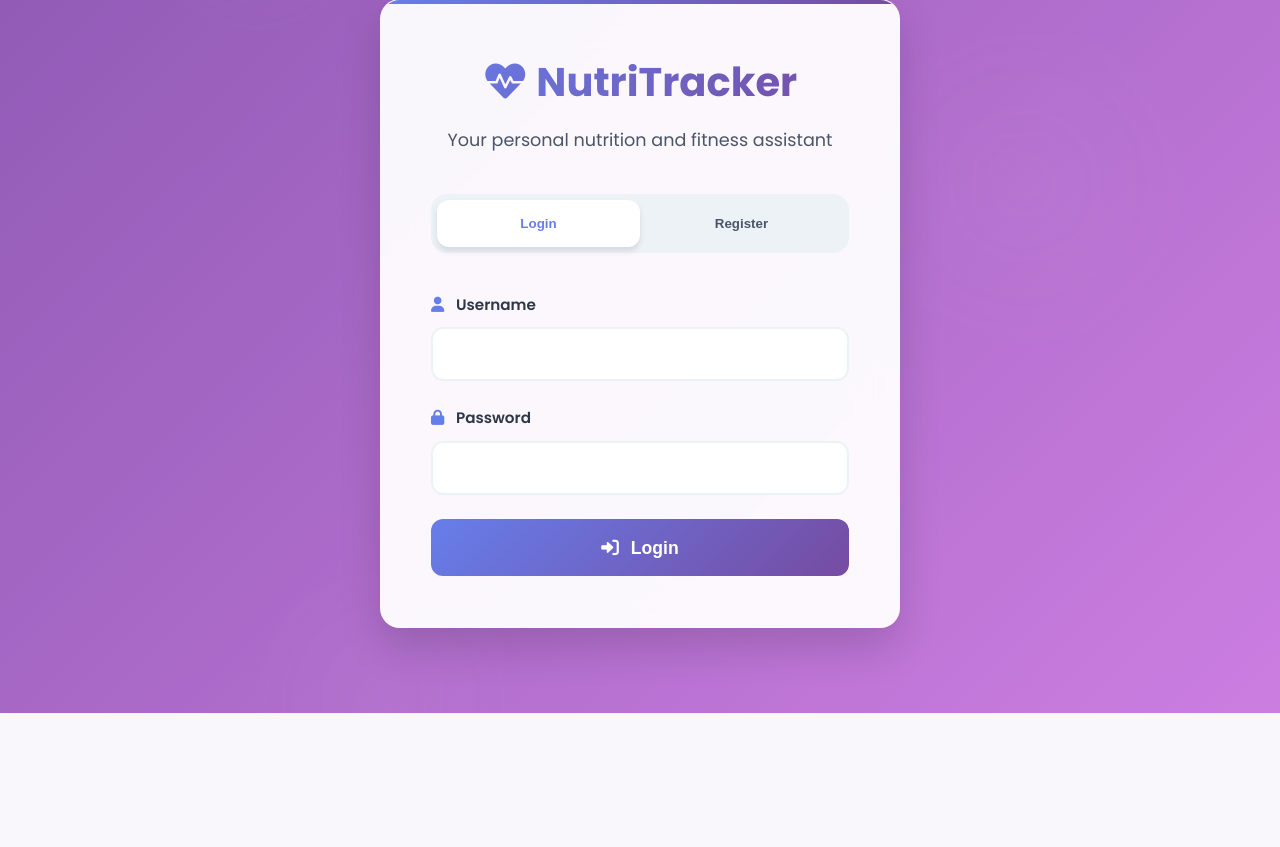
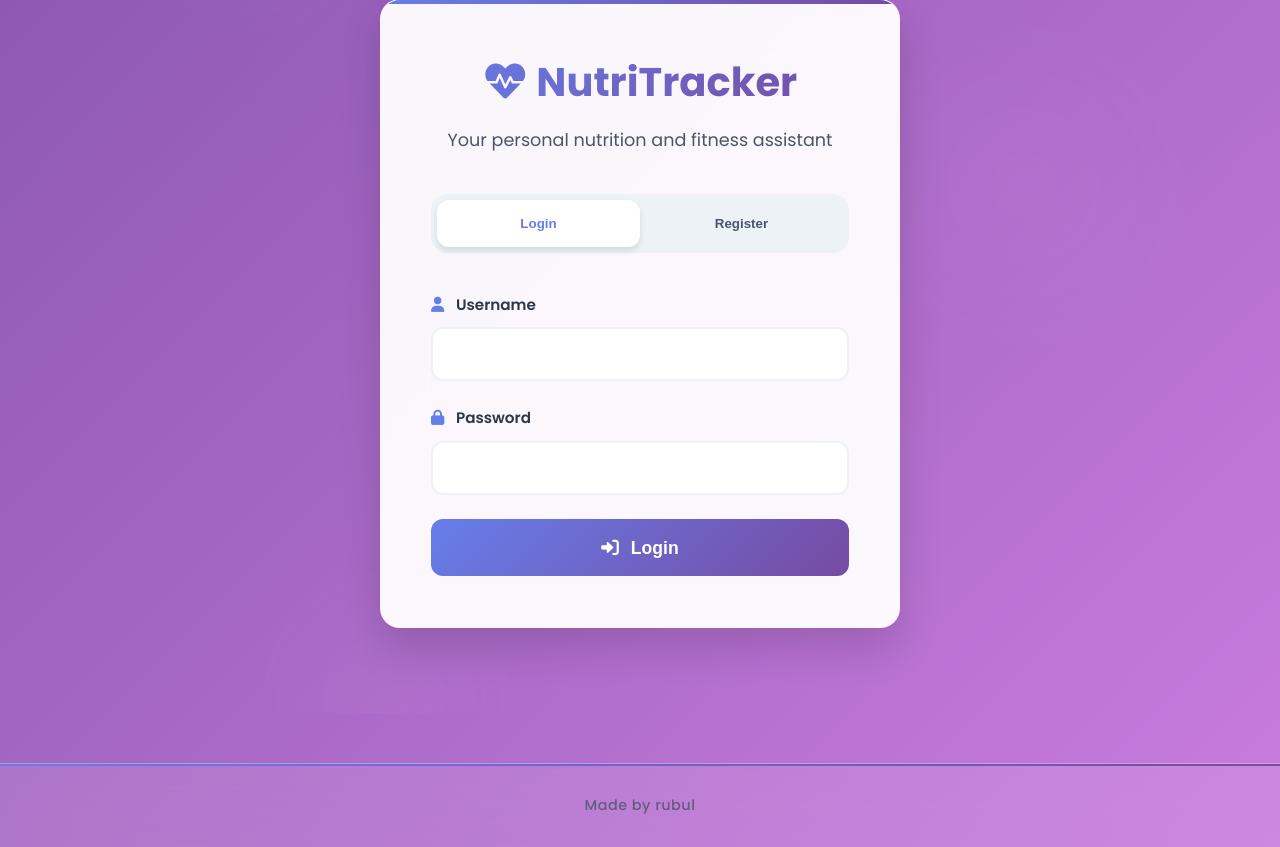
Before and after one commit to rubulhoquechoudhury/fitness-app, a Flask app: page / in a window 1280 px wide. Shown: the part 87-934 px from the top of the page. Before the commit the page ends 800 px from the top, so only its background shows below. Run offline with Flask 3, Linux system fonts and the light colour scheme.

Commit message:
Add footer with blurred background and hover effect
Co-authored-by: rubulhoquechoudhury <rubulhoquechoudhury@jist.ac.in>

```diff
--- a/static/css/style.css
+++ b/static/css/style.css
@@ -1116,3 +1116,46 @@ select:focus-visible {
     outline: 2px solid var(--primary-color);
     outline-offset: 2px;
 }
+
+/* Footer */
+.footer {
+    background: rgba(255, 255, 255, 0.1);
+    backdrop-filter: blur(20px);
+    border-top: 1px solid rgba(255, 255, 255, 0.2);
+    padding: 30px 0;
+    margin-top: 50px;
+    position: relative;
+    overflow: hidden;
+}
+
+.footer::before {
+    content: '';
+    position: absolute;
+    top: 0;
+    left: 0;
+    right: 0;
+    height: 2px;
+    background: var(--primary-gradient);
+}
+
+.footer-content {
+    text-align: center;
+    position: relative;
+    z-index: 1;
+}
+
+.footer-content p {
+    color: var(--text-secondary);
+    font-size: 0.9rem;
+    font-weight: 500;
+    margin: 0;
+    letter-spacing: 0.5px;
+    opacity: 0.8;
+    transition: var(--transition-normal);
+}
+
+.footer-content p:hover {
+    opacity: 1;
+    color: var(--primary-color);
+    transform: translateY(-2px);
+}
--- a/templates/index.html
+++ b/templates/index.html
@@ -339,6 +339,13 @@
     <!-- Toast Notifications -->
     <div id="toastContainer" class="toast-container"></div>
 
+    <!-- Footer -->
+    <footer class="footer">
+        <div class="footer-content">
+            <p>Made by rubul</p>
+        </div>
+    </footer>
+
     <script src="{{ url_for('static', filename='js/app.js') }}"></script>
 </body>
 </html>
```
